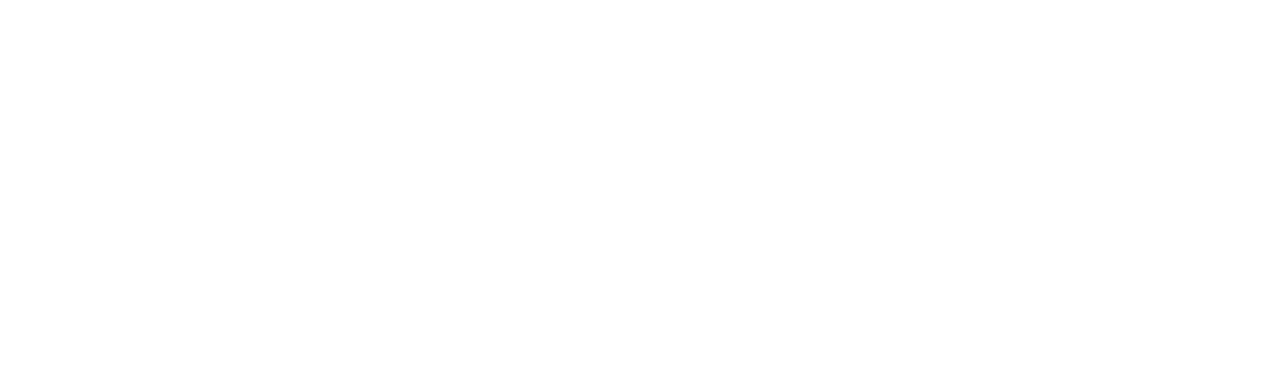
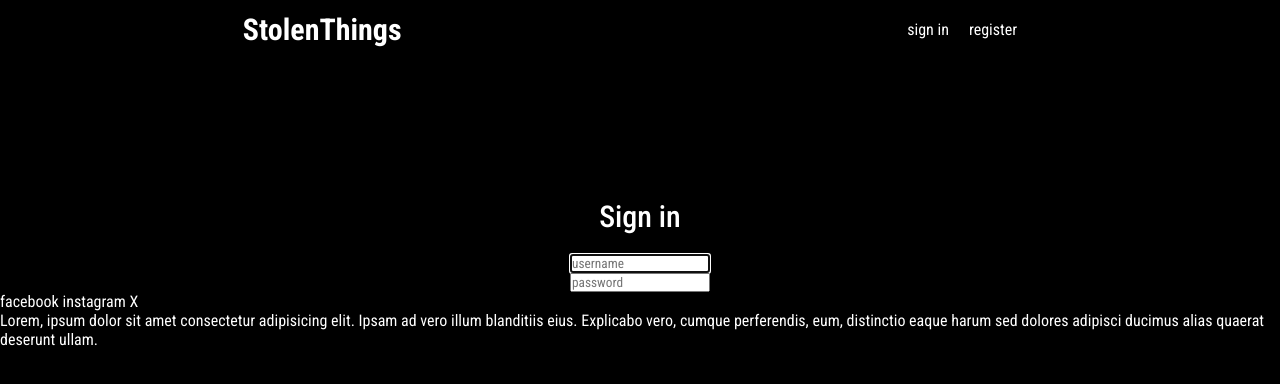
Before and after one commit to Zyadbassem/frontEndCommerce, a plain HTML site: page index.html in a window 1280 px wide. Drawn offline with Linux system fonts and the light colour scheme.

Commit message:
finish header

```diff
--- a/index.html
+++ b/index.html
@@ -5,8 +5,32 @@
     <meta name="viewport" content="width=device-width, initial-scale=1.0">
     <link rel="stylesheet" href="styles.css">
     <title>stolen things store</title>
+    <link rel="preconnect" href="https://fonts.googleapis.com">
+<link rel="preconnect" href="https://fonts.gstatic.com" crossorigin>
+<link href="https://fonts.googleapis.com/css2?family=Roboto+Condensed:ital,wght@0,100..900;1,100..900&display=swap" rel="stylesheet">
 </head>
 <body>
-
+    <header>
+        <a href="/"><h1>StolenThings</h1></a>
+        <div class="headerLinks">
+            <a href="/">sign in</a>
+            <a href="/">register</a>
+        </div>
+    </header>
+    <main>
+        <h2 class="text-over-form">Sign in</h2>
+        <form class="registerInputs" action="/" method="post">
+            <input type="text" placeholder="username" autocomplete="off" autofocus>
+            <input type="text" placeholder="password" autocomplete="off">
+        </form>
+    </main>
+    <footer>
+        <div class="footerLinks">
+            <a href="/">facebook</a>
+            <a href="/">instagram</a>
+            <a href="/">X</a>
+        </div>
+        <p class="copyrights">Lorem, ipsum dolor sit amet consectetur adipisicing elit. Ipsam ad vero illum blanditiis eius. Explicabo vero, cumque perferendis, eum, distinctio eaque harum sed dolores adipisci ducimus alias quaerat deserunt ullam.</p>
+    </footer>
 </body>
 </html>
--- a/styles.css
+++ b/styles.css
@@ -0,0 +1,52 @@
+* {
+    margin: 0;
+    padding: 0;
+    font-family: "Roboto Condensed";
+    color: white;
+}
+body {
+    background-color: black;
+}
+
+a {
+    text-decoration: none;
+}
+header {
+    display: flex;
+    width: 100%;
+    align-items: center;
+    justify-content: space-around;
+}
+header .headerLinks {
+    display: flex;
+    padding: 20px;
+    gap: 20px;
+}
+
+header .headerLinks a {
+    transition: 0.4s;
+}
+
+header .headerLinks a:hover {
+    transform: scale(1.3);
+}
+
+header h1 {
+    font-size: 30px;
+}
+main {
+    margin-top: 140px;
+}
+
+main, form {
+    width: 100%;
+    display: flex;
+    align-items: center;
+    justify-content: center;
+    flex-direction: column;
+}
+.text-over-form {
+    font-size: 30px;
+    font-weight: 500;
+    padding-bottom: 20px;
+}
```
Also changed, not shown: 1 other file.
